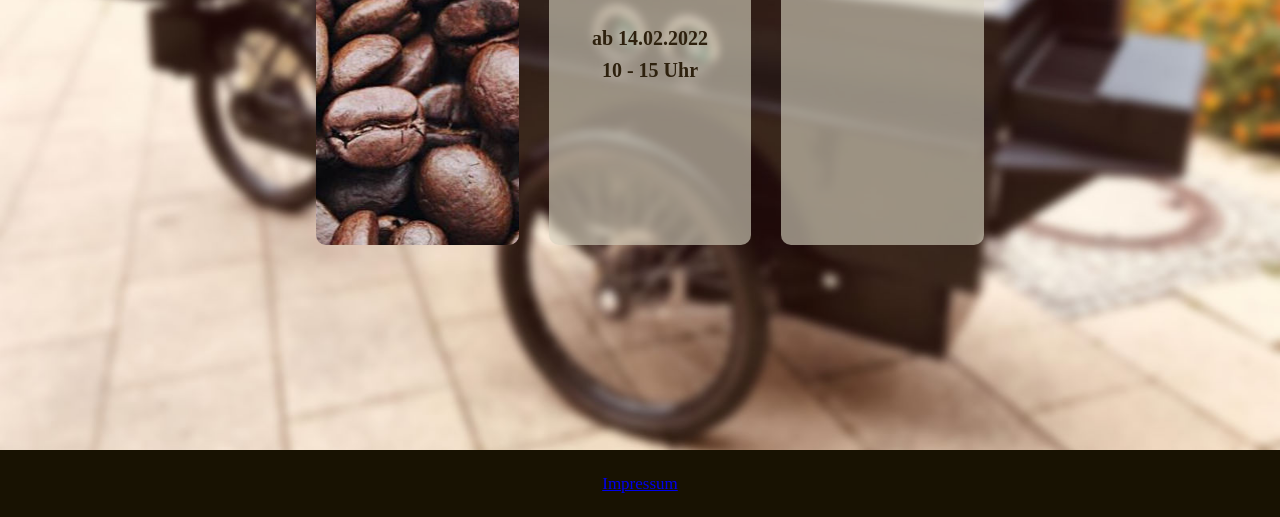
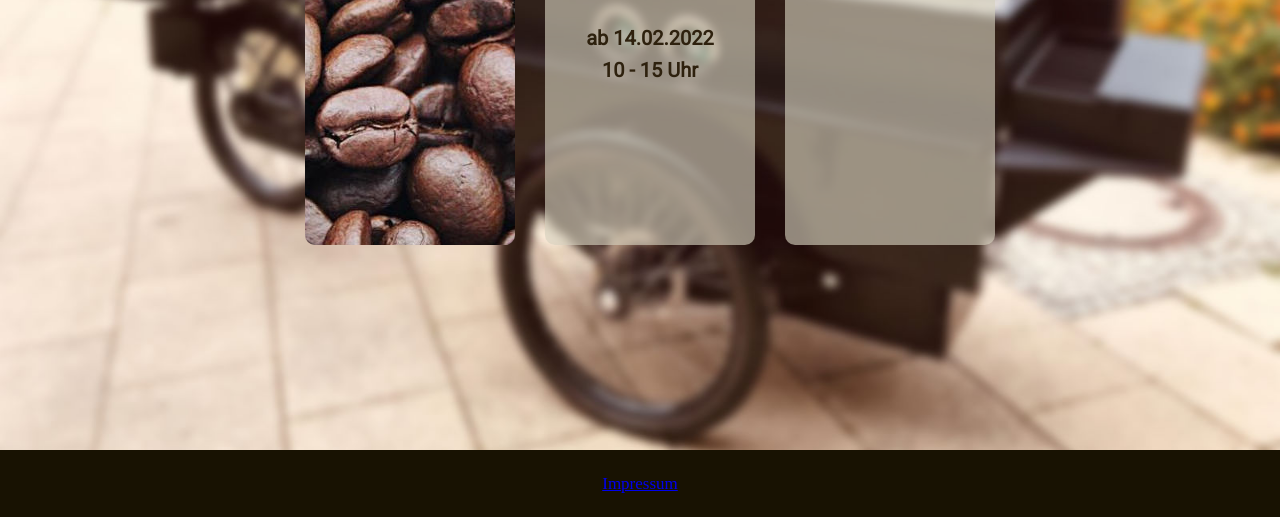
Before and after one commit to tomex74/kaffeerad.berlin, a plain HTML site: page index.html in a window 1280 px wide. Shown: the part 350-867 px from the top of the page. Drawn offline with Linux system fonts and the light colour scheme.

Commit message:
schriftart angepasst

```diff
--- a/index.html
+++ b/index.html
@@ -5,6 +5,9 @@
     <meta charset="UTF-8">
     <meta name="viewport" content="width=device_width, initial_scale=1,.0">
     <meta http-equiv="X-UA-Compatible" content="ie=edge">
+    <link rel="preconnect" href="https://fonts.googleapis.com">
+    <link rel="preconnect" href="https://fonts.gstatic.com" crossorigin>
+    <link href="https://fonts.googleapis.com/css2?family=Roboto&display=swap" rel="stylesheet">
     <link rel="stylesheet" href="style/style.css">
     <title>Kaffeerad</title>
 </head>
--- a/style/style.css
+++ b/style/style.css
@@ -13,6 +13,7 @@ body {
 
 #showcase {
     background-image: url('../images/Kaffeerad_gauss.jpg');
+    font-family: 'Roboto', sans-serif;
     background-size: cover;
     background-position: center;
     height: 100vh;
@@ -85,7 +86,7 @@ body {
     background-color: #d6d1bea1;
     padding: 5px 10px;
     font-size: 12px;
-    width: 100
+    width: 100;
 }
 
 #showcase .button {
```
